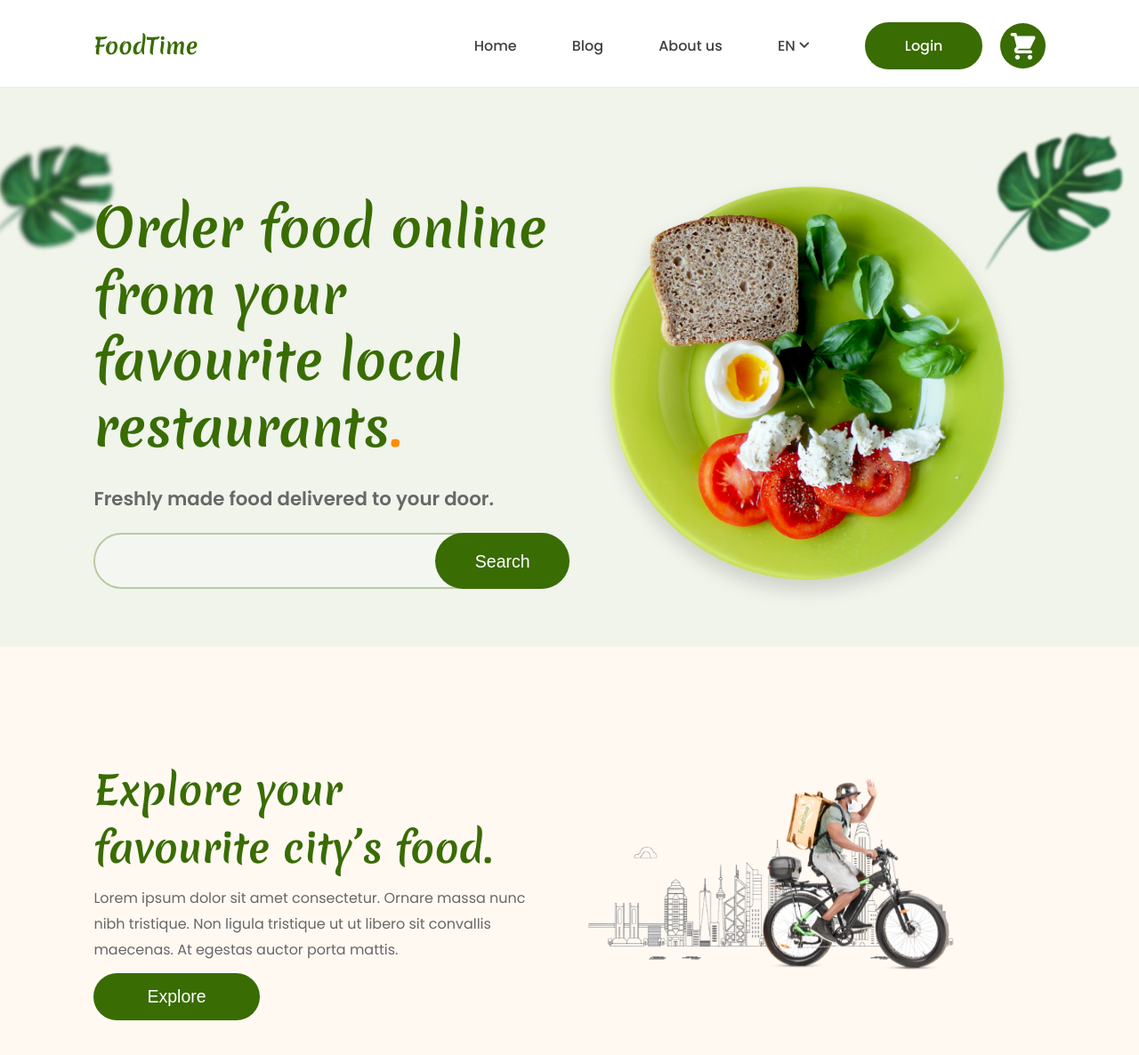
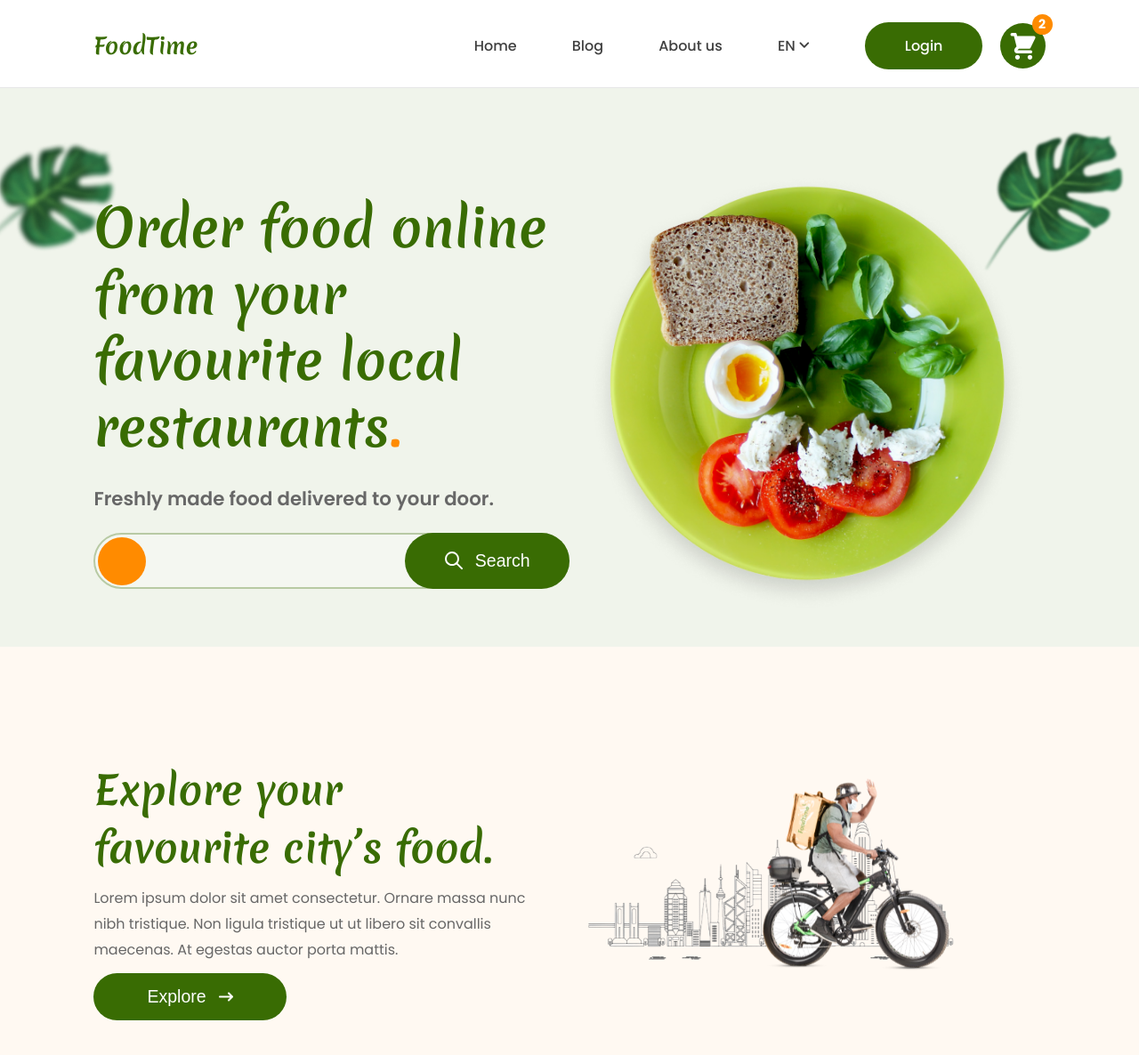
Before and after one commit to RayhanalKavey/FoodTime-Rayhan-al-Kavey, a plain HTML site: page index.html in a window 1280 px wide. Shown: the whole page at 89% size. Drawn offline with Linux system fonts and the light colour scheme.

Commit message:
Add icons and cart count.

```diff
--- a/css/food.css
+++ b/css/food.css
@@ -33,6 +33,7 @@
   color: var(--white-color);
   background: var(--primary-color);
   display: flex;
+  gap: 1.6rem;
   justify-content: center;
   align-items: center;
   font-size: 2.2rem;
--- a/css/hero.css
+++ b/css/hero.css
@@ -73,6 +73,21 @@ Hero section
   top: 0;
   bottom: 0;
   right: 0;
+
+  display: flex;
+  align-items: center;
+  justify-content: center;
+  gap: 1.6rem;
+}
+.search-field-color {
+  position: absolute;
+  height: 6rem;
+  width: 6rem;
+  border-radius: 100%;
+  left: 5px;
+  top: 5px;
+
+  background-color: var(--secondary-color);
 }
 /* Hero search box end */
 
--- a/css/style.css
+++ b/css/style.css
@@ -125,6 +125,24 @@ li {
   align-items: center;
   border-radius: 99.9rem;
   padding: 1.2rem;
+  position: relative;
+}
+.cart-cta span {
+  /* display: block; */
+  position: absolute;
+  width: 2.6rem;
+  height: 2.6rem;
+  font-size: 1.6rem;
+  font-weight: 700;
+  line-height: 27px;
+
+  background-color: var(--secondary-color);
+  top: -10px;
+  right: -8px;
+  display: flex;
+  align-items: center;
+  justify-content: center;
+  border-radius: 100%;
 }
 /* en link start */
 .nav-en-link {
--- a/index.html
+++ b/index.html
@@ -59,6 +59,7 @@
           <li class="nav-ctas">
             <a class="nav-link nav-cta login-cta" href="#">Login</a>
             <a class="nav-link nav-cta cart-cta" href="#">
+              <span>2</span>
               <svg
                 width="29"
                 height="30"
@@ -128,7 +129,25 @@
 
           <div class="hero-search-box">
             <input type="text" class="search-input" />
-            <button class="btn search-button">Search</button>
+            <button class="search-button">
+              <svg
+                width="20"
+                height="21"
+                viewBox="0 0 20 21"
+                fill="none"
+                xmlns="http://www.w3.org/2000/svg"
+              >
+                <path
+                  d="M19 19.0943L13 13.0943M15 8.09435C15 9.0136 14.8189 9.92385 14.4672 10.7731C14.1154 11.6224 13.5998 12.3941 12.9497 13.0441C12.2997 13.6941 11.5281 14.2097 10.6788 14.5615C9.82951 14.9133 8.91925 15.0943 8 15.0943C7.08075 15.0943 6.1705 14.9133 5.32122 14.5615C4.47194 14.2097 3.70026 13.6941 3.05025 13.0441C2.40024 12.3941 1.88463 11.6224 1.53284 10.7731C1.18106 9.92385 1 9.0136 1 8.09435C1 6.23783 1.7375 4.45735 3.05025 3.1446C4.36301 1.83184 6.14348 1.09435 8 1.09435C9.85652 1.09435 11.637 1.83184 12.9497 3.1446C14.2625 4.45735 15 6.23783 15 8.09435Z"
+                  stroke="white"
+                  stroke-width="2"
+                  stroke-linecap="round"
+                  stroke-linejoin="round"
+                />
+              </svg>
+              Search
+            </button>
+            <div class="search-field-color"></div>
           </div>
         </div>
         <div class="hero-img-box">
@@ -169,7 +188,23 @@
             nibh tristique. Non ligula tristique ut ut libero sit convallis
             maecenas. At egestas auctor porta mattis.
           </p>
-          <button class="food-btn">Explore</button>
+          <button class="food-btn">
+            Explore
+            <svg
+              width="16"
+              height="11"
+              viewBox="0 0 16 11"
+              fill="none"
+              xmlns="http://www.w3.org/2000/svg"
+            >
+              <path
+                fill-rule="evenodd"
+                clip-rule="evenodd"
+                d="M10.293 0.799012C10.4805 0.611541 10.7348 0.506226 11 0.506226C11.2652 0.506226 11.5195 0.611541 11.707 0.799012L15.707 4.79901C15.8945 4.98654 15.9998 5.24085 15.9998 5.50601C15.9998 5.77118 15.8945 6.02548 15.707 6.21301L11.707 10.213C11.5184 10.3952 11.2658 10.496 11.0036 10.4937C10.7414 10.4914 10.4906 10.3862 10.3052 10.2008C10.1198 10.0154 10.0146 9.76461 10.0123 9.50241C10.01 9.24022 10.1108 8.98761 10.293 8.79901L12.586 6.50601H1C0.734784 6.50601 0.48043 6.40065 0.292893 6.21312C0.105357 6.02558 0 5.77123 0 5.50601C0 5.2408 0.105357 4.98644 0.292893 4.79891C0.48043 4.61137 0.734784 4.50601 1 4.50601H12.586L10.293 2.21301C10.1055 2.02548 10.0002 1.77118 10.0002 1.50601C10.0002 1.24085 10.1055 0.98654 10.293 0.799012Z"
+                fill="white"
+              />
+            </svg>
+          </button>
         </div>
         <!-- Image -->
         <div class="food-img">
```
Also changed, not shown: assets/arrow.svg (added), assets/search.svg (added).
